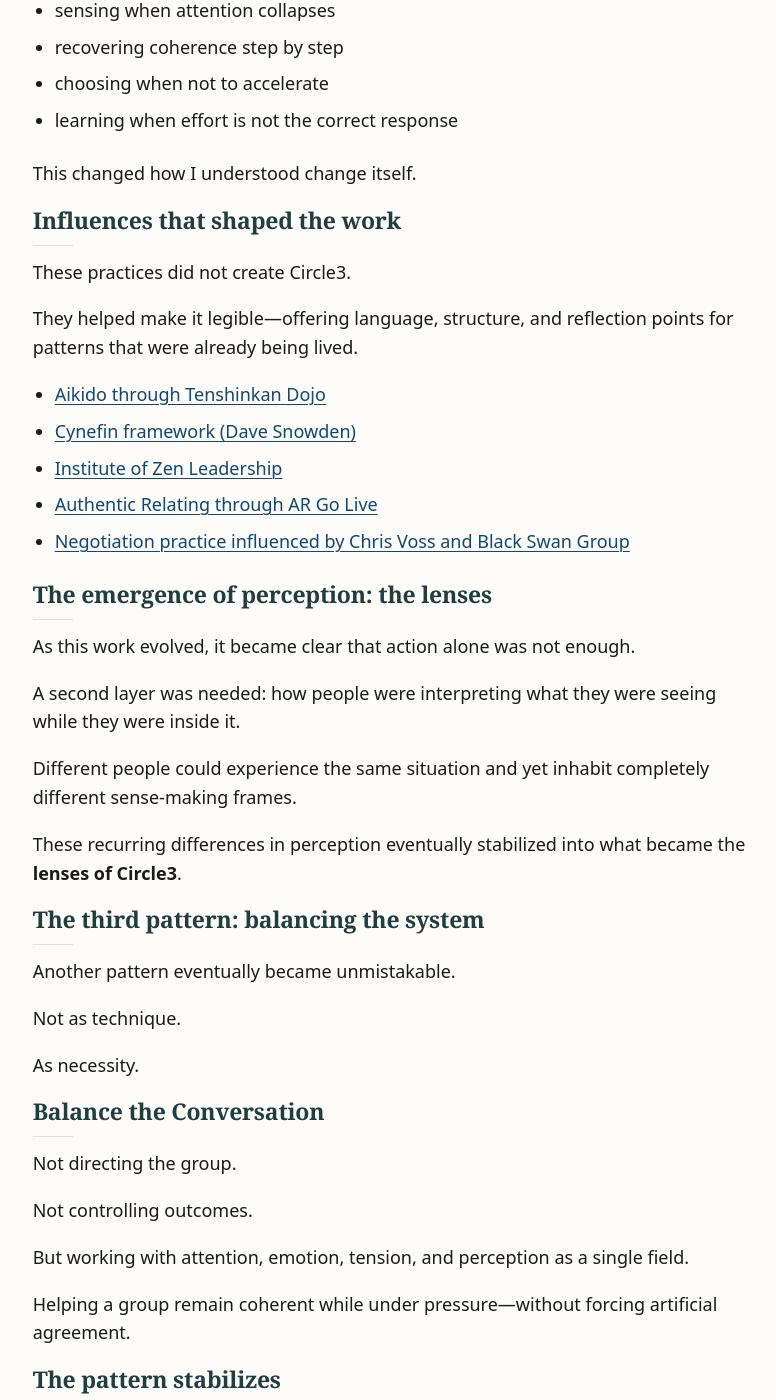
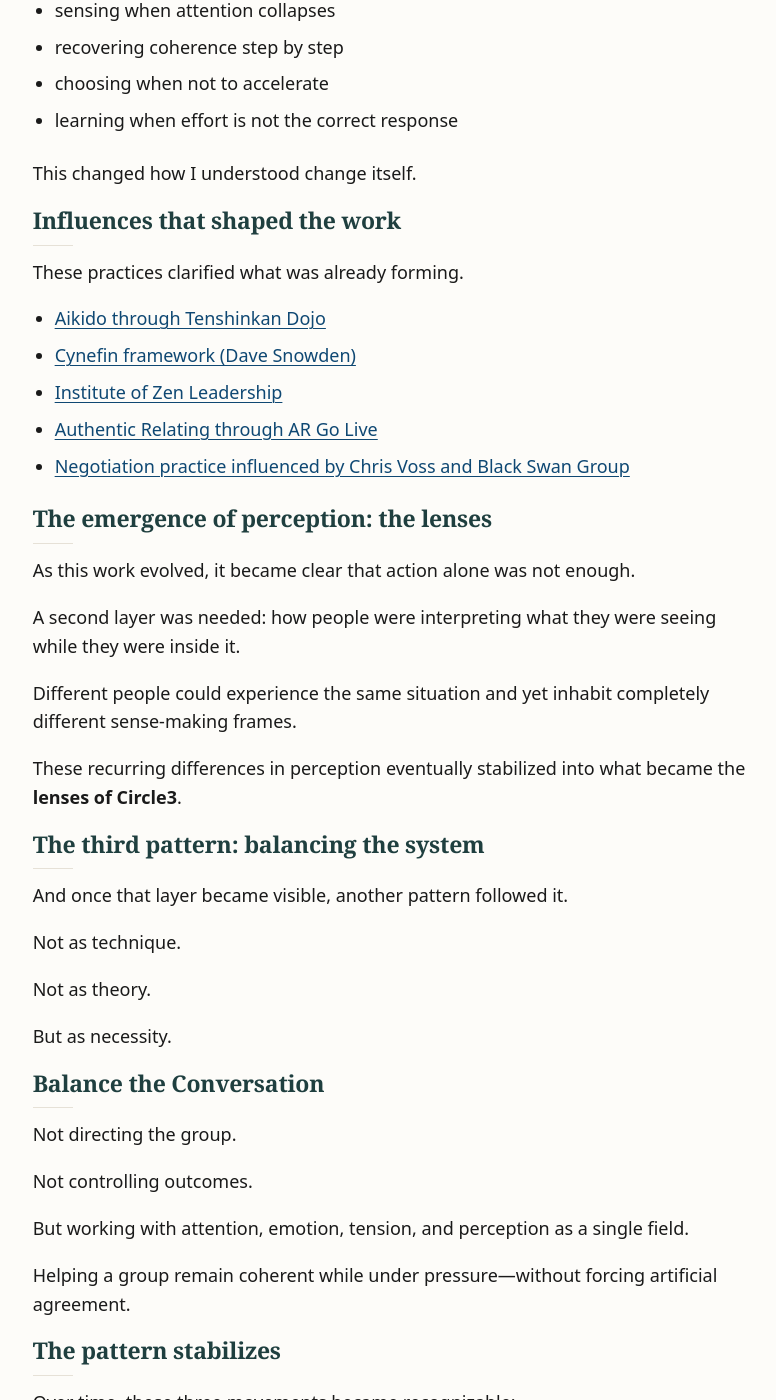
Before and after one commit to basil-family-lab/circle, a Jekyll site: the page built from moves/origin.md, in a window 1280 px wide and 1400 px high, scrolled down 4174 px. Shown: the whole window, without its empty margins (247-1023 px from the left). Built offline with Jekyll 4.4.1, drawn with Linux system fonts in a browser that asks for light colours.

Commit message:
refactor: origin story

```diff
--- a/moves/origin.md
+++ b/moves/origin.md
@@ -172,9 +172,7 @@ This changed how I understood change itself.
 
 ## Influences that shaped the work
 
-These practices did not create Circle3.
-
-They helped make it legible—offering language, structure, and reflection points for patterns that were already being lived.
+These practices clarified what was already forming.
 
 - [Aikido through Tenshinkan Dojo](https://japaneseculturecenter.com/classes/aikido)
 - [Cynefin framework (Dave Snowden)](https://www.youtube.com/watch?v=N7oz366X0-8)
@@ -194,11 +192,13 @@ These recurring differences in perception eventually stabilized into what became
 
 ## The third pattern: balancing the system
 
-Another pattern eventually became unmistakable.
+And once that layer became visible, another pattern followed it.
 
 Not as technique.
 
-As necessity.
+Not as theory.
+
+But as necessity.
 
 ## Balance the Conversation
 
```
